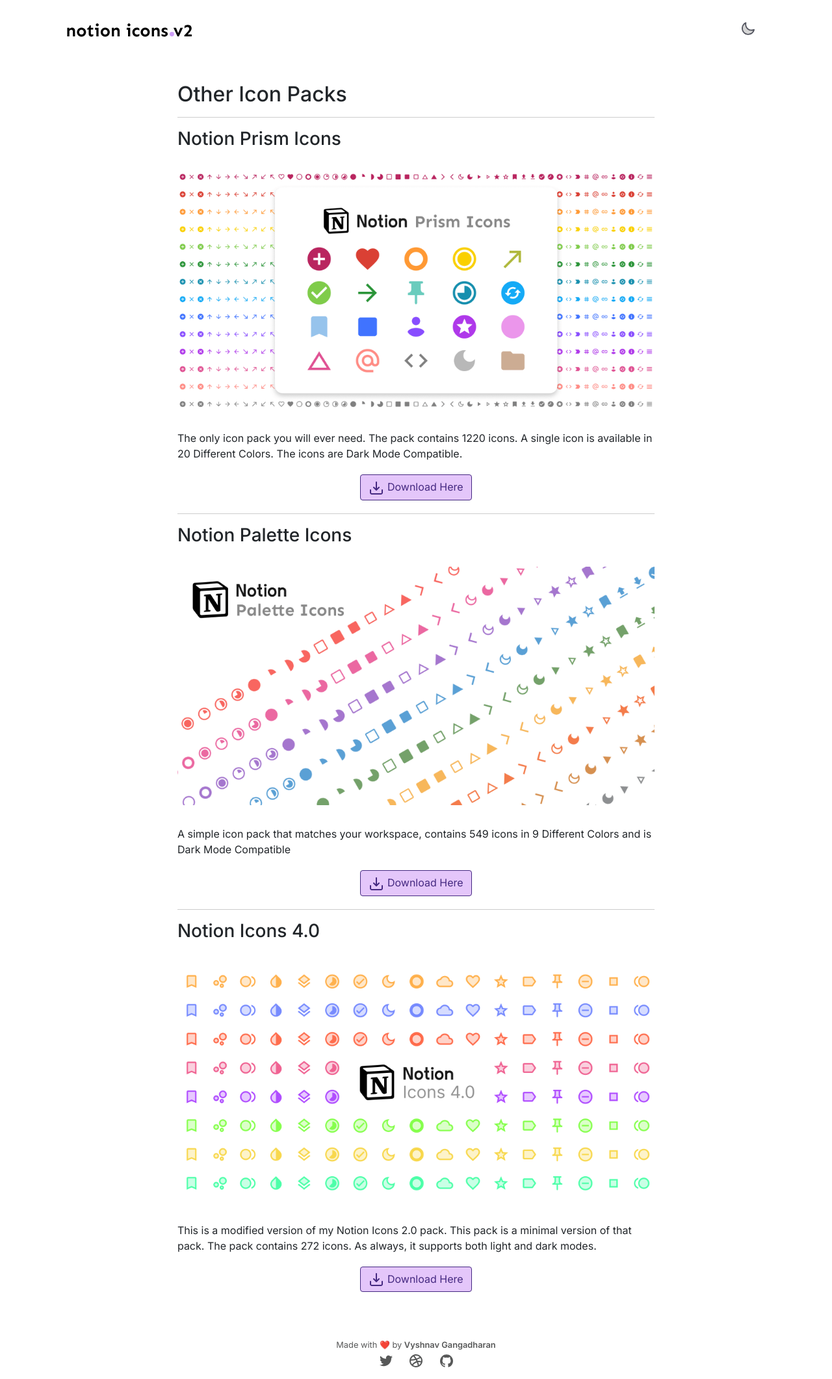
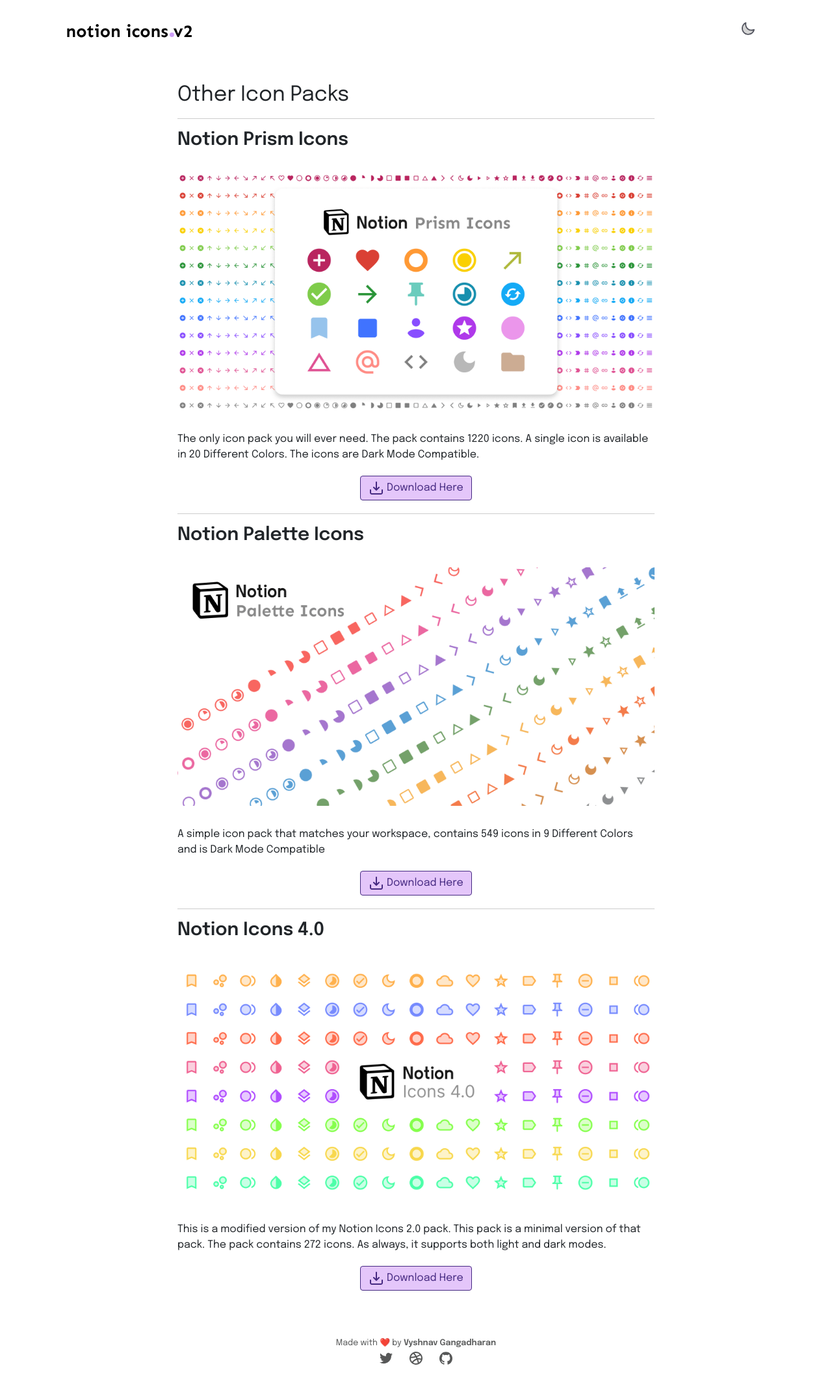
Before and after one commit to Vyshnav2255/notion-icons, a Jekyll site: the page built from Icon Packs.md, in a window 1280 px wide. Shown: the whole page at 65% size. Built offline with Jekyll 4.4.1, drawn with Linux system fonts in a browser that asks for light colours.

Commit message:
Font Changed

```diff
--- a/Icon Packs.md
+++ b/Icon Packs.md
@@ -7,7 +7,7 @@
 ## Other Icon Packs
 ---
 
-### Notion Prism Icons
+### **Notion Prism Icons**
 ![1](/images/other/18.png)
 The only icon pack you will ever need. The pack contains 1220 icons. A single icon is available in 20 Different Colors. The icons are Dark Mode Compatible.
 
@@ -17,7 +17,7 @@
 
 ---
 
-### Notion Palette Icons
+### **Notion Palette Icons**
 ![1](/images/other/23.png)
 A simple icon pack that matches your workspace, contains 549 icons in 9 Different Colors and is Dark Mode Compatible
 
@@ -27,7 +27,7 @@
 
 ---
 
-### Notion Icons 4.0
+### **Notion Icons 4.0**
 ![1](/images/other/15.png)
 This is a modified version of my Notion Icons 2.0 pack. This pack is a minimal version of that pack. The pack contains 272 icons. As always, it supports both light and dark modes.
 
--- a/_sass/_base.scss
+++ b/_sass/_base.scss
@@ -1,5 +1,5 @@
 body {
-    font-family: 'Inter', sans-serif;
+    font-family: 'Epilogue', sans-serif;
 }
 
 #container {
@@ -122,4 +122,5 @@
 
 h1, h2, h3, h4, h5, h6 {
     font-weight: 500;
+    font-family: 'Epilogue', sans-serif;
 }
--- a/_sass/main.scss
+++ b/_sass/main.scss
@@ -1,8 +1,7 @@
 @charset "utf-8";
 
 // Custom Fonts
-@import url('https://fonts.googleapis.com/css2?family=Kulim+Park:wght@600;700&family=Sen:wght@400;700;800&display=swap');
-@import url('https://fonts.googleapis.com/css2?family=Inter:wght@400;500;600&display=swap');
+@import url('https://fonts.googleapis.com/css2?family=Epilogue:wght@400;600&display=swap');
 
 // Import partials from `sass_dir` (defaults to `_sass`)
 @import "variables",
```
